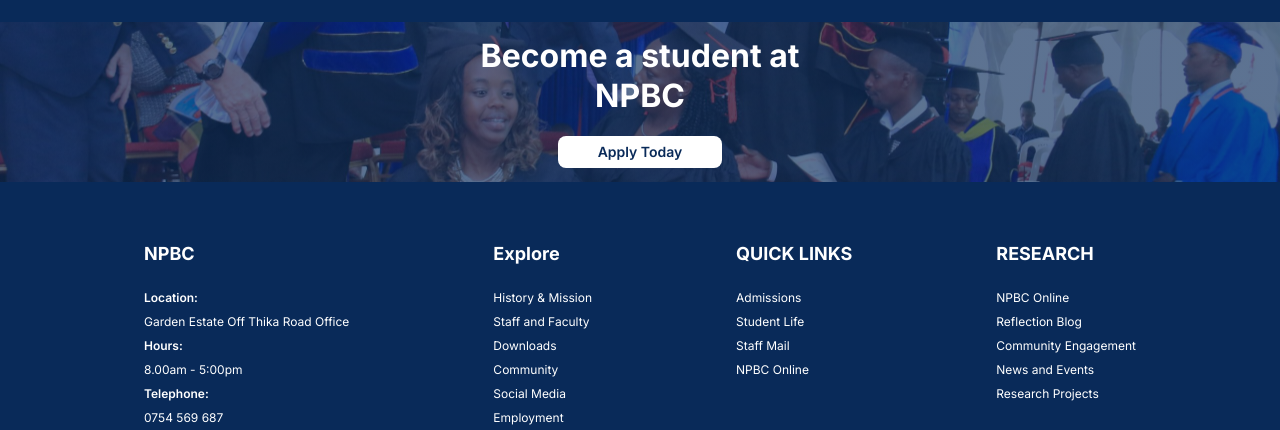
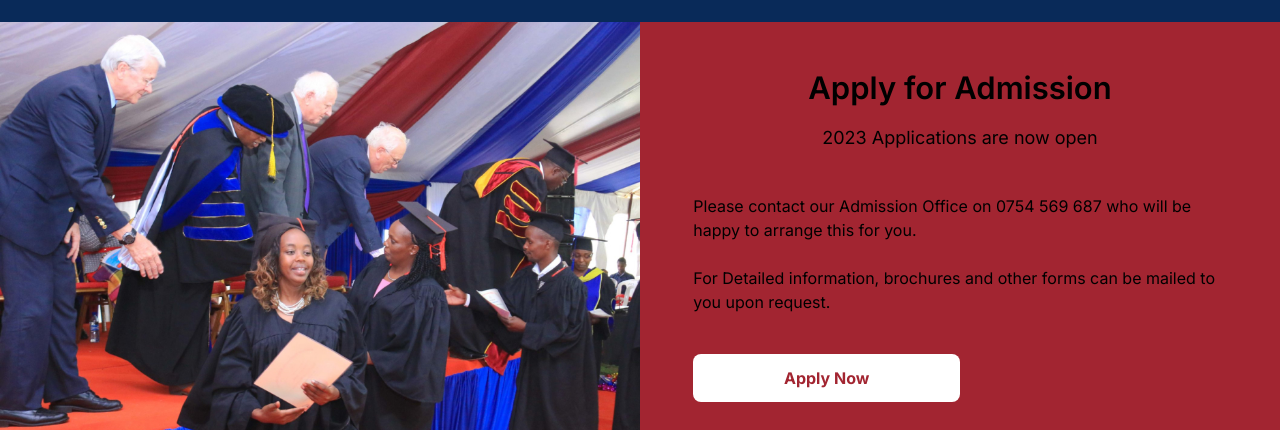
Before and after one commit to pekmah/npbc-lecturer, a Next.js app: page / in a window 1280 px wide. Shown: the part 2370-2800 px from the top of the page. Built offline with nearby package versions, Linux system fonts and the light colour scheme.

Commit message:
feat(NPBC-7): Create admission panel

```diff
--- /dev/null
+++ b/src/components/home/admission/index.js
@@ -0,0 +1,38 @@
+/* eslint-disable @next/next/no-img-element */
+import { Button } from '@/components/general'
+import React from 'react'
+
+const Admission = () => {
+    return (
+        <>
+            {/* Admission */}
+            <div className="flex">
+                {/* image */}
+                <div className="flex-1">
+                    <img src="/images/home/admission-1.jpg" alt="admission" />
+                </div>
+
+                {/* desc */}
+                <div className="bg-c-red flex-1 py-12 flex flex-col items-center">
+                    <h2 className="c-h4 font-semibold ">Apply for Admission</h2>
+
+                    <p className="c-large mt-4 font-normal">{new Date().getFullYear()} Applications are now open</p>
+
+                    <p className="my-10 c-medium font-normal w-10/12 mx-auto leading-6">
+                        <p >Please contact our Admission Office on 0754 569 687 who will be happy to arrange this for you.</p>
+                        <br />
+                        <p>For Detailed information, brochures and other forms can be mailed to you upon request.</p>
+                    </p>
+
+                    <div className="w-10/12 mx-auto">
+                        <Button className={"bg-white py-3 w-3/6 text-c-red font-bold "}>
+                            Apply Now
+                        </Button>
+                    </div>
+                </div>
+            </div>
+        </>
+    )
+}
+
+export default Admission
--- a/src/components/home/index.js
+++ b/src/components/home/index.js
@@ -1,5 +1,6 @@
 import Navbar from "./Navbar";
 import Carousel from "./carousel/index";
 import AboutUs from "./about/index"
+import Admission from "./admission";
 
-export { Navbar, Carousel, AboutUs }
+export { Navbar, Carousel, AboutUs, Admission }
--- a/src/pages/index.js
+++ b/src/pages/index.js
@@ -1,4 +1,4 @@
-import { AboutUs, Carousel, Navbar } from '@/components'
+import { AboutUs, Admission, Button, Carousel, Navbar } from '@/components'
 import Layout from '@/layout'
 import Head from 'next/head'
 
@@ -21,6 +21,9 @@ export default function Home() {
 
         {/* About us */}
         <AboutUs />
+
+        {/* Admission */}
+        <Admission />
       </Layout>
     </>
   )
```
Also changed, not shown: public/images/home/admission-1.jpg (added).
